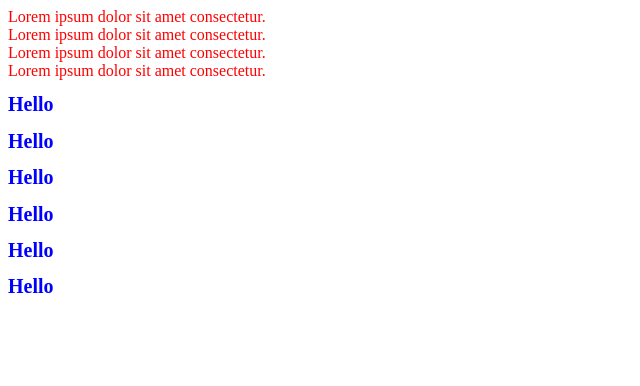
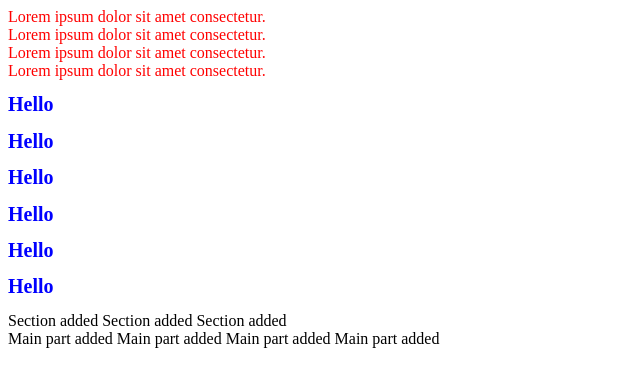
Before and after one commit to Zarifahasanova/test1, a plain HTML site: page index.html in a window 1280 px wide. Shown: the whole page, without its empty margins (0-640 px from the left). Drawn offline with Linux system fonts and the light colour scheme.

Commit message:
section and main part added

```diff
--- a/index.html
+++ b/index.html
@@ -7,6 +7,7 @@
     <link rel="stylesheet" href="css/style.css">
 </head>
 <body>
+    <div>
         <header>Lorem ipsum dolor sit amet consectetur.</header>
         <header>Lorem ipsum dolor sit amet consectetur.</header>
         <header>Lorem ipsum dolor sit amet consectetur.</header>
@@ -17,5 +18,20 @@
         <h1>Hello</h1>
         <h1>Hello</h1>
         <h1>Hello</h1>
+
+        <section>
+            Section added
+            Section added
+            Section added
+        </section>
+        <main>
+            Main part added
+            Main part added
+            Main part added
+            Main part added
+        </main>
+    </div>
+
+
 </body>
 </html>
```
Lines whose indentation alone changed are shown as unchanged.
